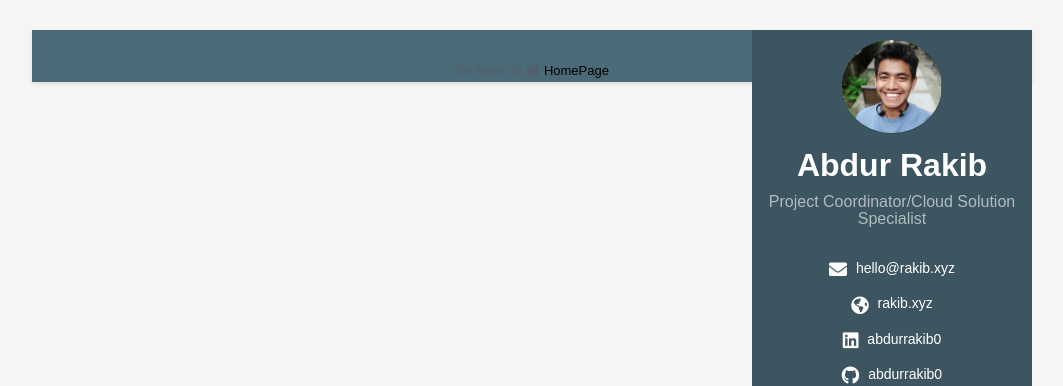
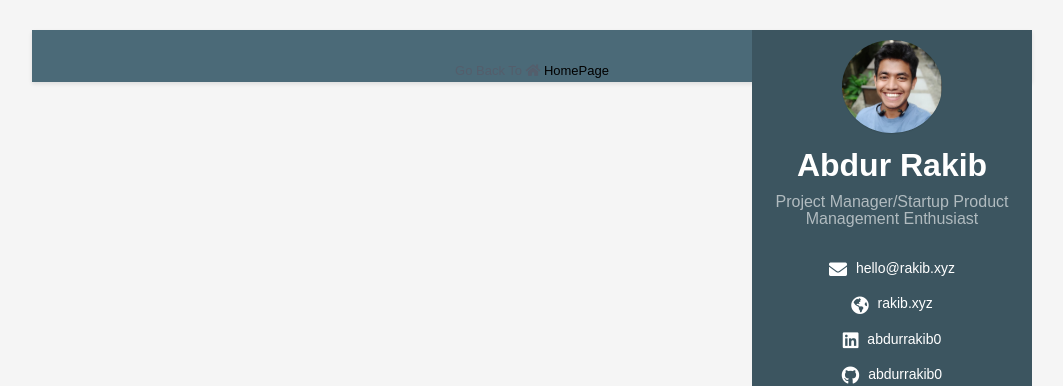
Before and after one commit to abdurrakib0/my-resume, a Jekyll site: the page built from index.html, in a window 1280 px wide and 900 px high. Shown: the top 386 px of the window, without its empty margins (108-1171 px from the left). Built offline with Jekyll 4.4.1, drawn with Linux system fonts in a browser that asks for light colours; comment, search, counter and statistics services are not loaded.

Commit message:
Update data.yml

```diff
--- a/_data/data.yml
+++ b/_data/data.yml
@@ -8,7 +8,7 @@ sidebar:
 
     # Profile information
     name: Abdur Rakib
-    tagline: Project Coordinator/Cloud Solution Specialist
+    tagline: Project Manager/Startup Product Management Enthusiast
     avatar: profile.png  #place a 100x100 picture inside /assets/images/ folder and provide the name of the file below
 
     # Sidebar links
```
